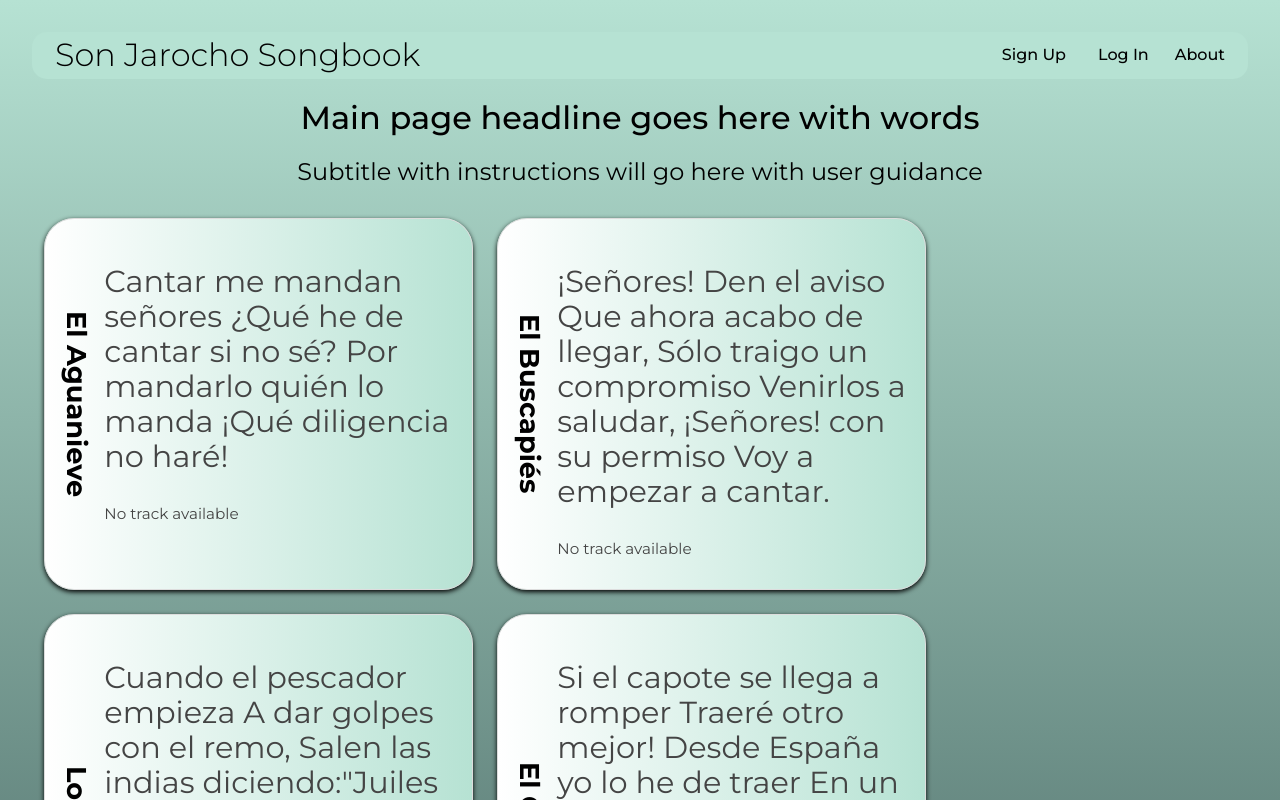
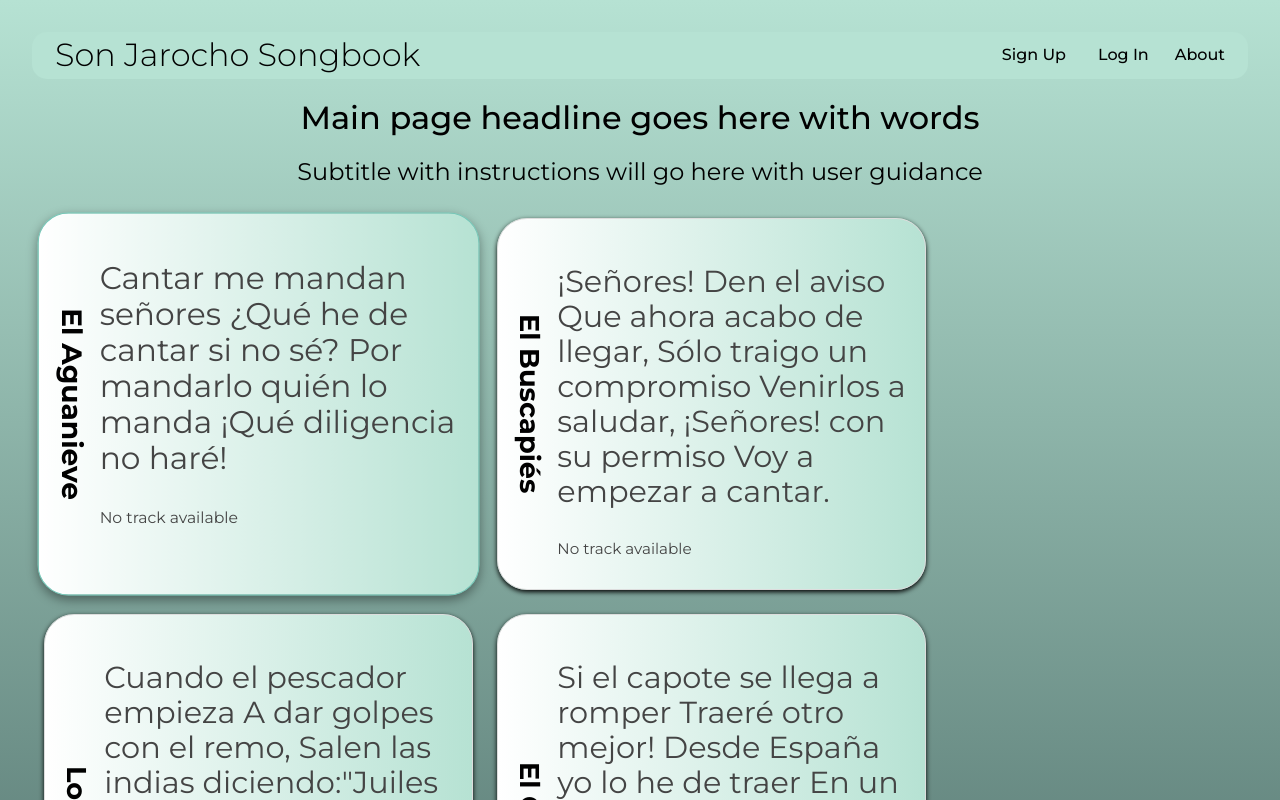
Before and after one commit to ajuarezse/tripleTenFinalProject_React, a React (Vite) app: page / in a window 1280 px wide. In both pictures the pointer is over the element 258 px from the left and 404 px from the top of the page. Shown: the top 800 px of the page. Built offline with nearby package versions, Linux system fonts and the light colour scheme; no server answers.

Commit message:
add hover effects

```diff
--- a/src/components/ItemCard/ItemCard.css
+++ b/src/components/ItemCard/ItemCard.css
@@ -10,6 +10,12 @@
   max-width: 395px;
   cursor: pointer;
   background-image: linear-gradient(to right, white, #b6e2d3);
+}
+
+.item-card:hover {
+  transform: scale(1.03);
+  box-shadow: 0 4px 10px rgba(0, 0, 0, 0.4);
+  border-color: #76c7b8;
 }
 
 .item-card__header {
```
